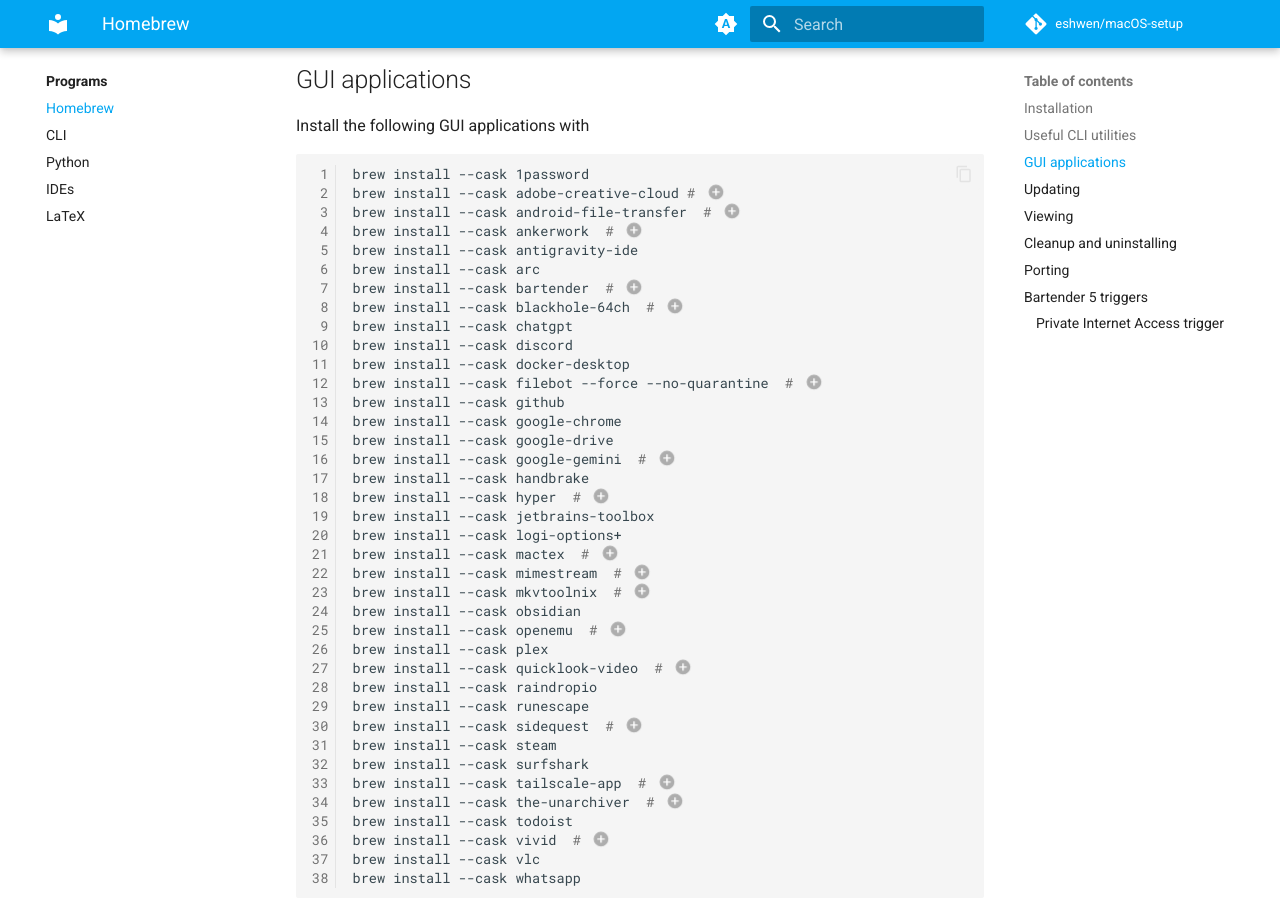
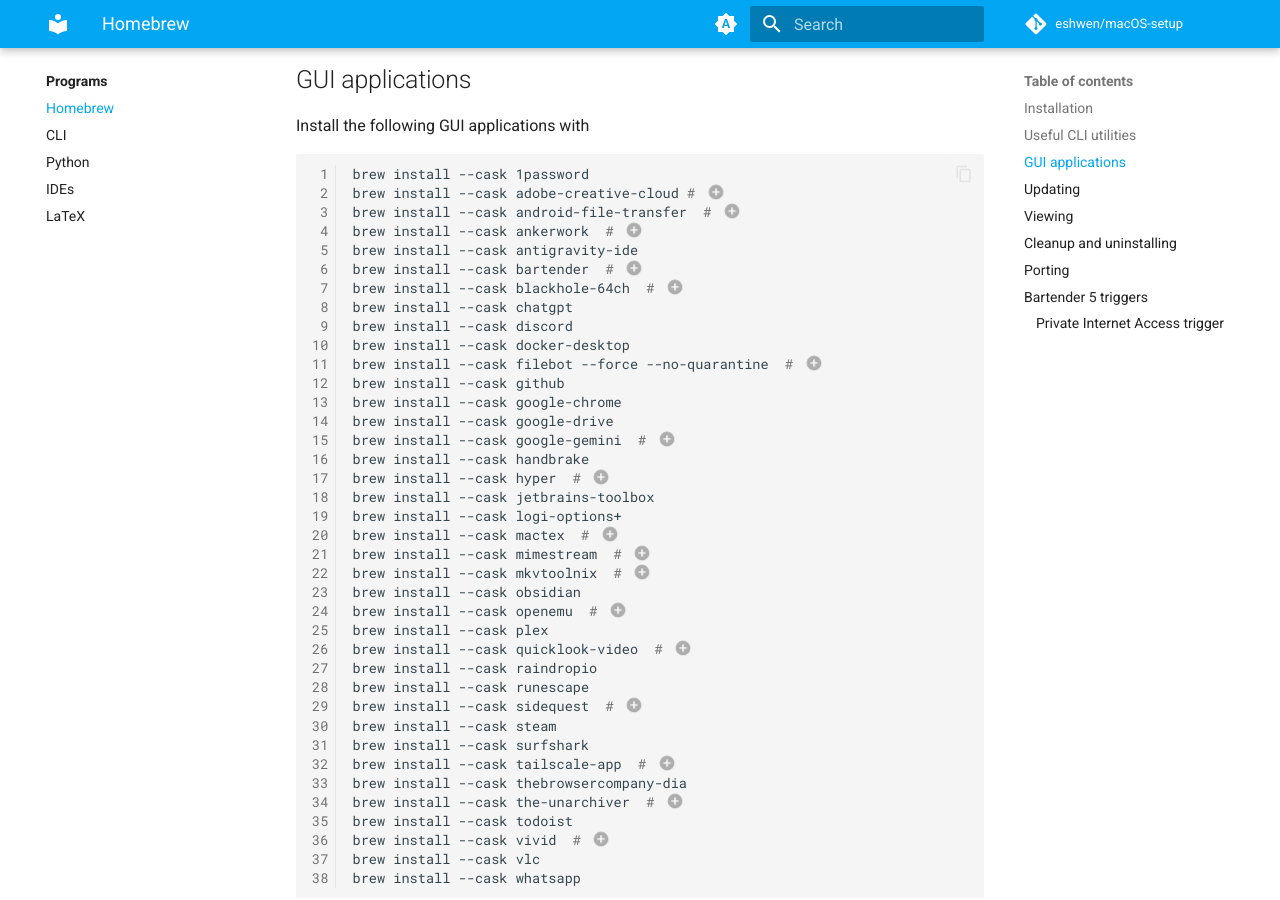
Before and after one commit to eshwen/macOS-setup, an MkDocs documentation site: the page built from docs/programs/homebrew.md, in a window 1280 px wide and 900 px high, scrolled down 788 px. Built offline with MkDocs 1.6.1 and Material for MkDocs 9.7.7, drawn with Linux system fonts in a browser that asks for light colours; comment, search, counter and statistics services are not loaded; the version menu is left out.

Commit message:
Replace Arc install with Dia

```diff
--- a/docs/programs/homebrew.md
+++ b/docs/programs/homebrew.md
@@ -49,7 +49,6 @@
 brew install --cask android-file-transfer  # (1)
 brew install --cask ankerwork  # (2)
 brew install --cask antigravity-ide
-brew install --cask arc
 brew install --cask bartender  # (3)
 brew install --cask blackhole-64ch  # (4)
 brew install --cask chatgpt
@@ -77,6 +76,7 @@
 brew install --cask steam
 brew install --cask surfshark
 brew install --cask tailscale-app  # (14)
+brew install --cask thebrowsercompany-dia
 brew install --cask the-unarchiver  # (17)
 brew install --cask todoist
 brew install --cask vivid  # (13)
```
